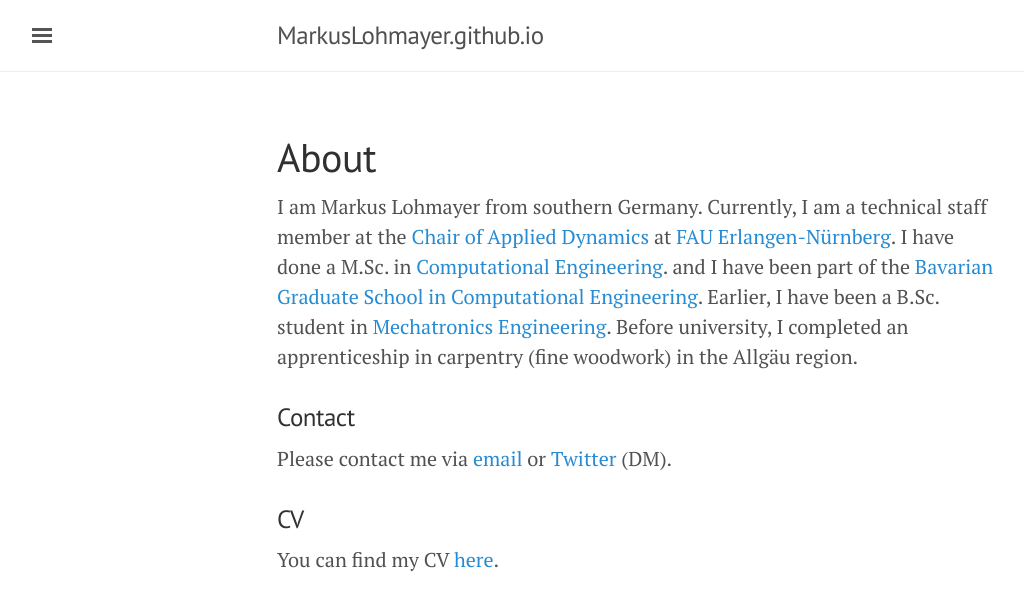
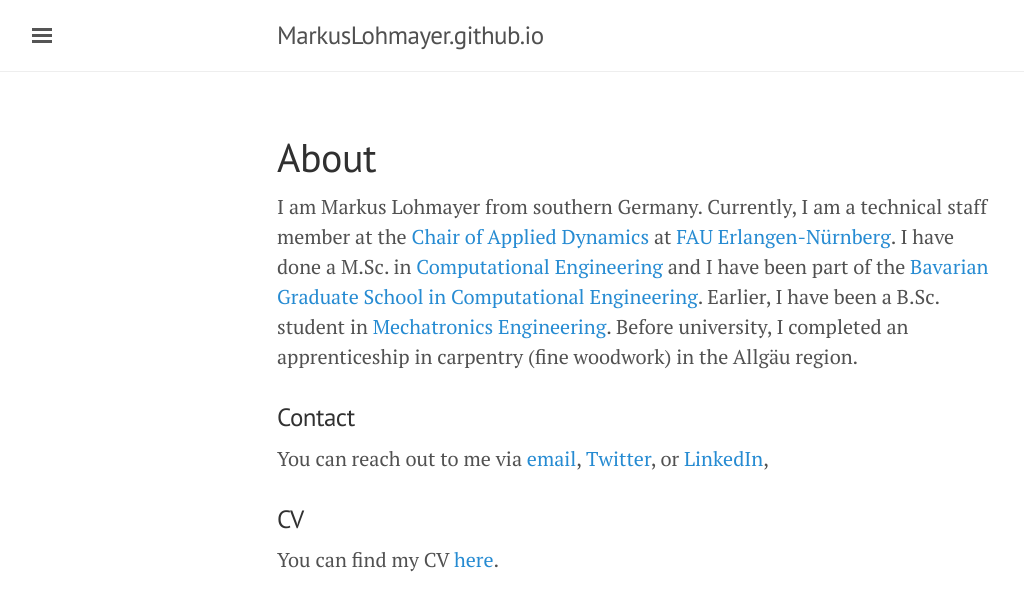
Before and after one commit to MarkusLohmayer/MarkusLohmayer.github.io, a Jekyll site: the page built from about.md, in a window 1280 px wide. Shown: the top 611 px of the page, without its empty margins (3-1027 px from the left). Built offline with Jekyll 4.4.1, drawn with Linux system fonts in a browser that asks for light colours; nearby versions of some CDN libraries.

Commit message:
update: sysadmin job, cv, about

```diff
--- a/about.md
+++ b/about.md
@@ -8,7 +8,7 @@ Currently, I am a technical staff member at the
 [Chair of Applied Dynamics](http://ltd.tf.fau.de) at
 [FAU Erlangen-Nürnberg](http://fau.de).
 I have done a M.Sc. in
-[Computational Engineering](https://ce.studium.fau.de).
+[Computational Engineering](https://ce.studium.fau.de)
 and I have been part of the
 [Bavarian Graduate School in Computational Engineering](http://www.bgce.de).
 Earlier, I have been a B.Sc. student in
@@ -18,8 +18,10 @@ I completed an apprenticeship in carpentry (fine woodwork) in the Allgäu region
 
 ### Contact
 
-Please contact me via [email](mailto:{{ site.author.email }})
-or [Twitter](https://twitter.com/{{ site.author.twitter }}) (DM).
+You can reach out to me via
+[email](mailto:{{ site.author.email }}),
+[Twitter](https://twitter.com/{{ site.author.twitter }}),
+or [LinkedIn](https://linkedin.com/in/{{ site.author.linkedin }}),
 
 
 ### CV
```
Also changed, not shown: research.md (+1 -1 lines), 1 other file.
